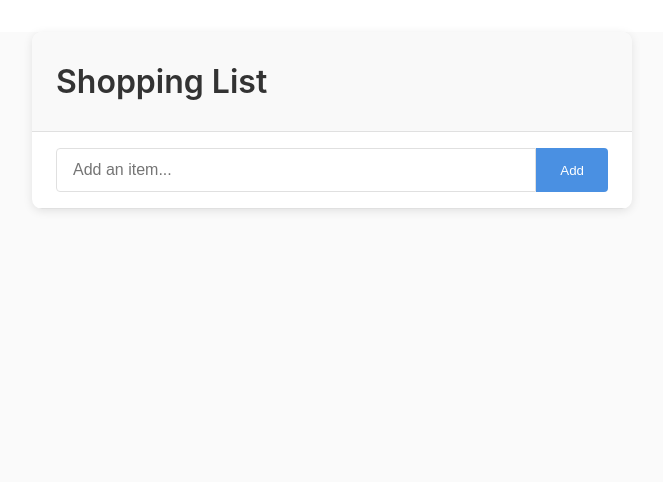
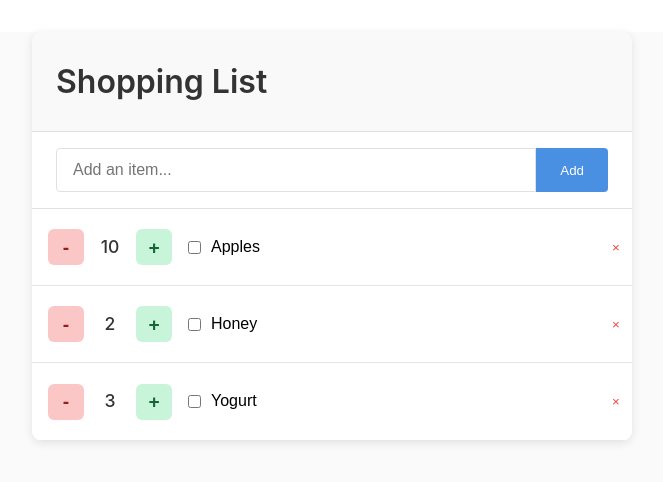
Before and after one commit to dgrayling/shopping-list, a Next.js app: page / in a window 1280 px wide. Shown: the top 482 px of the page, without its empty margins (308-971 px from the left). Built offline with nearby package versions, Linux system fonts and the light colour scheme.

Commit message:
Add default shopping list

```diff
--- a/src/app/page.tsx
+++ b/src/app/page.tsx
@@ -11,7 +11,11 @@ type ListItem = {
 };
 
 export default function Home() {
-  const [items, setItems] = useState<ListItem[]>([]);
+  const [items, setItems] = useState<ListItem[]>(() => [
+    { id: '1', text: 'Apples', quantity: 10, completed: false },
+    { id: '2', text: 'Honey', quantity: 2, completed: false },
+    { id: '3', text: 'Yogurt', quantity: 3, completed: false }
+  ]);
   const [inputValue, setInputValue] = useState('');
   const [editingQuantityId, setEditingQuantityId] = useState<string | null>(null);
   const [tempQuantity, setTempQuantity] = useState('');
```
